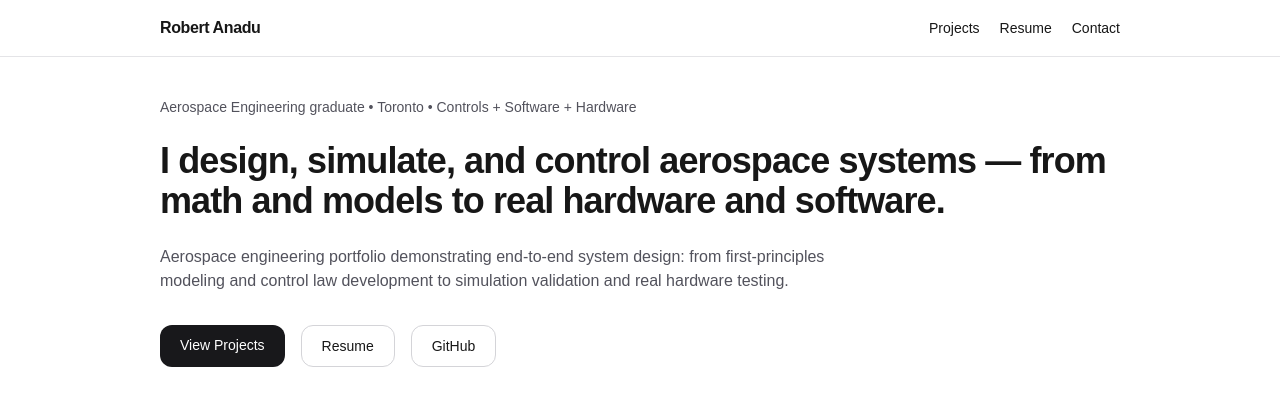
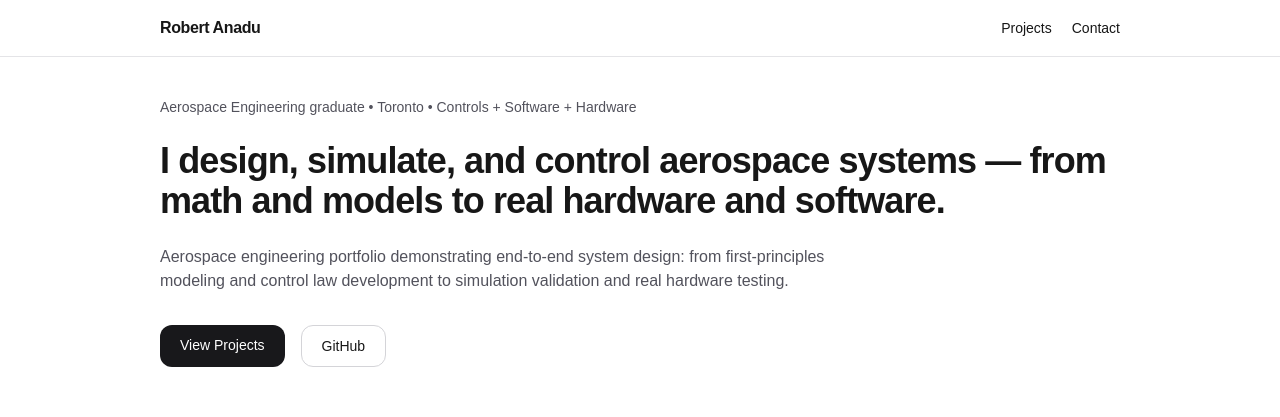
Before and after one commit to ranadu/aerospace-portfolio, a Next.js app: page / in a window 1280 px wide. Shown: the top 417 px of the page. Built offline with nearby package versions, Linux system fonts and the light colour scheme.

Commit message:
remove resume

```diff
--- a/app/page.tsx
+++ b/app/page.tsx
@@ -31,12 +31,12 @@ export default function HomePage() {
             View Projects
           </Link>
 
-          <Link
+          {/* <Link
             href="/resume"
             className="rounded-xl border border-zinc-300 bg-white px-5 py-2.5 text-sm font-medium hover:bg-zinc-100 dark:border-zinc-700 dark:bg-zinc-950 dark:hover:bg-zinc-900"
           >
             Resume
-          </Link>
+          </Link> */}
 
           <a
             href="https://github.com/ranadu"
--- a/components/Navbar.tsx
+++ b/components/Navbar.tsx
@@ -13,9 +13,9 @@ export default function Navbar() {
             <Link href="/projects" className="hover:underline">
               Projects
             </Link>
-            <Link href="/resume" className="hover:underline">
+            {/* <Link href="/resume" className="hover:underline">
               Resume
-            </Link>
+            </Link> */}
             <Link href="/contact" className="hover:underline">
               Contact
             </Link>
```
